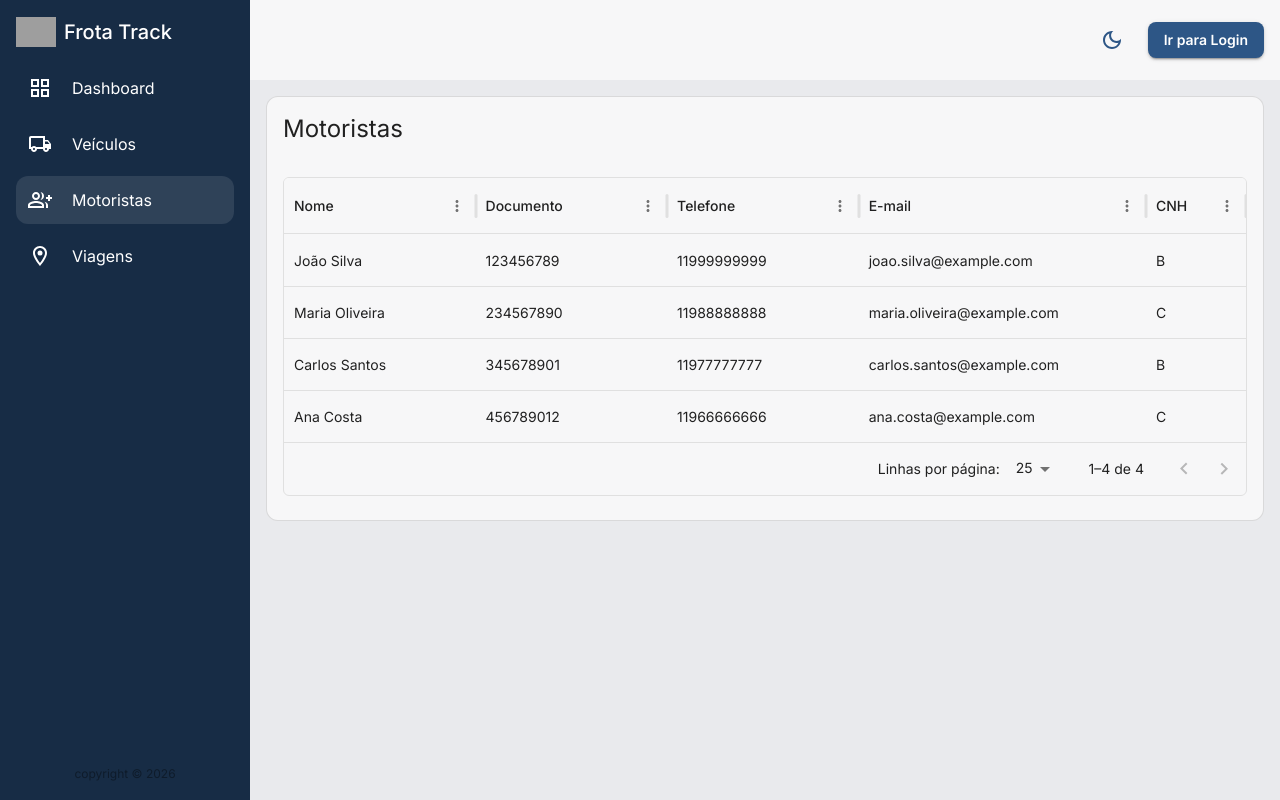
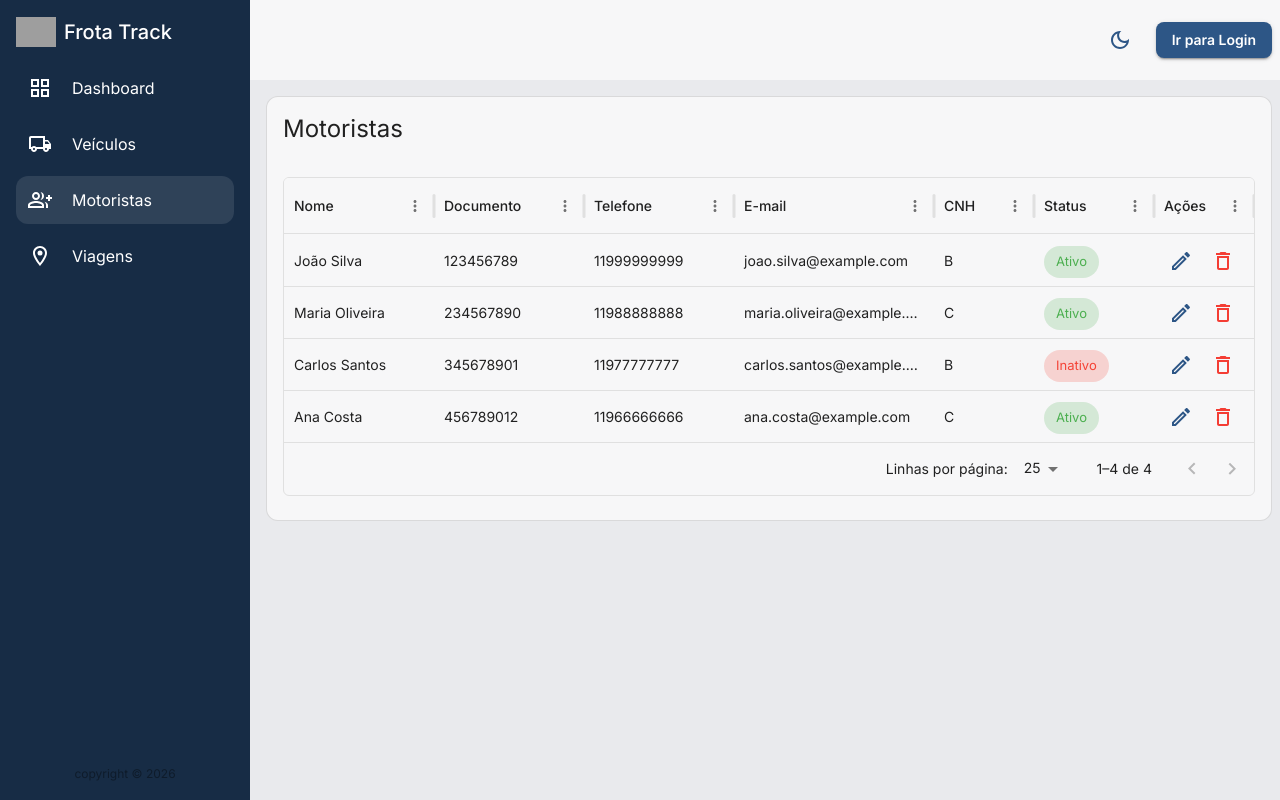
Before and after one commit to xDalete/frota-track, a Next.js app: page /dashboard/motoristas in a window 1280 px wide. Built offline with nearby package versions, Linux system fonts and the light colour scheme; no server answers; grey boxes are pictures that could not be loaded; what @mui/material-nextjs would draw is missing.

Commit message:
Adicionei o CRUD e Status ativo/inativo.

```diff
--- a/app/dashboard/motoristas/page.tsx
+++ b/app/dashboard/motoristas/page.tsx
@@ -1,7 +1,7 @@
 "use client";
 
 import { useEffect, useState } from "react";
-import { CategoriaHabilitacao, Motorista } from "@/types/ObjectTypes";
+import { CategoriaHabilitacao, Motorista, StatusMotorista } from "@/types/ObjectTypes";
 import { Box, Card, CardContent, CardHeader } from "@mui/material";
 import MotoristasTable from "@/components/motorista/MotoristasTable";
 
@@ -17,7 +17,8 @@ export default function Home() {
           documento: "123456789",
           telefone: "11999999999",
           email: "joao.silva@example.com",
-          categoria: CategoriaHabilitacao.B
+          categoria: CategoriaHabilitacao.B,
+          status: StatusMotorista.ATIVO
         },
         {
           id: 2,
@@ -25,7 +26,8 @@ export default function Home() {
           documento: "234567890",
           telefone: "11988888888",
           email: "maria.oliveira@example.com",
-          categoria: CategoriaHabilitacao.C
+          categoria: CategoriaHabilitacao.C,
+          status: StatusMotorista.ATIVO
         },
         {
           id: 3,
@@ -33,7 +35,8 @@ export default function Home() {
           documento: "345678901",
           telefone: "11977777777",
           email: "carlos.santos@example.com",
-          categoria: CategoriaHabilitacao.B
+          categoria: CategoriaHabilitacao.B,
+          status: StatusMotorista.INATIVO
         },
         {
           id: 4,
@@ -41,7 +44,8 @@ export default function Home() {
           documento: "456789012",
           telefone: "11966666666",
           email: "ana.costa@example.com",
-          categoria: CategoriaHabilitacao.C
+          categoria: CategoriaHabilitacao.C,
+          status: StatusMotorista.ATIVO
         }
       ];
 
@@ -56,7 +60,15 @@ export default function Home() {
       <Card>
         <CardHeader title="Motoristas" />
         <CardContent>
-          <MotoristasTable dataSource={motoristas} />
+          <MotoristasTable
+            dataSource={motoristas}
+            onUpdate={motorista => {
+              setMotoristas(current => current.map(item => (item.id === motorista.id ? motorista : item)));
+            }}
+            onDelete={motoristaId => {
+              setMotoristas(current => current.filter(item => item.id !== motoristaId));
+            }}
+          />
         </CardContent>
       </Card>
     </Box>
--- a/app/dashboard/page.tsx
+++ b/app/dashboard/page.tsx
@@ -1,7 +1,14 @@
 "use client";
 import MetricsCard from "@/components/metrics/MetricsCard";
 import ViagensTable from "@/components/viagens/ViagensTable";
-import { CategoriaHabilitacao, StatusVeiculo, StatusViagem, TipoVeiculo, Viagem } from "@/types/ObjectTypes";
+import {
+  CategoriaHabilitacao,
+  StatusMotorista,
+  StatusVeiculo,
+  StatusViagem,
+  TipoVeiculo,
+  Viagem
+} from "@/types/ObjectTypes";
 import { AssignmentOutlined, PlaceOutlined, SettingsOutlined } from "@mui/icons-material";
 import { Box, Card, CardContent, CardHeader, colors, Grid, Typography } from "@mui/material";
 import { useEffect, useState } from "react";
@@ -19,7 +26,8 @@ export default function Home() {
             documento: "123456789",
             email: "joao.silva@example.com",
             id: 1,
-            telefone: "11999999999"
+            telefone: "11999999999",
+            status: StatusMotorista.ATIVO
           },
           veiculo: {
             id: 1,
--- /dev/null
+++ b/components/motorista/MotoristaForm.tsx
@@ -0,0 +1,76 @@
+"use client";
+
+import { zodResolver } from "@hookform/resolvers/zod";
+import { Box, Button, MenuItem } from "@mui/material";
+import { FormProvider, useForm } from "react-hook-form";
+import { CategoriaHabilitacao, Motorista, StatusMotorista } from "@/types/ObjectTypes";
+import { MotoristaFormData, motoristaSchema } from "@/schemas/motoristaSchema";
+import { CustomFormInput } from "../common/CustomInput";
+import CustomSelect from "../common/CustomSelect";
+
+type MotoristaFormProps = {
+  motorista: Motorista;
+  afterSubmit: (motorista: Motorista) => void;
+  loading?: boolean;
+};
+
+const MotoristaForm: React.FC<MotoristaFormProps> = ({ motorista, afterSubmit, loading = false }) => {
+  // TODO: Definir como o status do motorista será determinado.
+  const formulario = useForm<MotoristaFormData>({
+    mode: "onChange",
+    resolver: zodResolver(motoristaSchema),
+    defaultValues: {
+      nome: motorista.nome,
+      documento: motorista.documento,
+      telefone: motorista.telefone,
+      email: motorista.email,
+      categoria: motorista.categoria
+    }
+  });
+
+  const handleFormSubmit = (data: MotoristaFormData) => {
+    afterSubmit({
+      ...data,
+      id: motorista.id,
+      status: motorista.status ?? StatusMotorista.ATIVO
+    });
+  };
+
+  return (
+    <FormProvider {...formulario}>
+      <Box
+        component="form"
+        onSubmit={formulario.handleSubmit(handleFormSubmit)}
+        sx={{ display: "grid", gap: 1, minWidth: { xs: 260, sm: 400 } }}
+      >
+        <CustomFormInput name="nome" label="Nome" placeholder="Nome do motorista" />
+        <CustomFormInput name="documento" label="Documento" placeholder="Documento do motorista" />
+        <CustomFormInput name="telefone" label="Telefone" placeholder="Telefone do motorista" />
+        <CustomFormInput name="email" label="E-mail" placeholder="E-mail do motorista" type="email" />
+
+        <CustomSelect name="categoria" label="Categoria da CNH">
+          {Object.values(CategoriaHabilitacao).map(categoria => (
+            <MenuItem key={categoria} value={categoria}>
+              {categoria}
+            </MenuItem>
+          ))}
+        </CustomSelect>
+
+        <Box sx={{ mt: 3, textAlign: "center" }}>
+          <Button
+            type="submit"
+            variant="contained"
+            color="primary"
+            size="large"
+            loading={loading}
+            loadingPosition="end"
+          >
+            Salvar alterações
+          </Button>
+        </Box>
+      </Box>
+    </FormProvider>
+  );
+};
+
+export default MotoristaForm;
--- a/components/motorista/MotoristasTable.tsx
+++ b/components/motorista/MotoristasTable.tsx
@@ -1,11 +1,22 @@
-import { Motorista } from "@/types/ObjectTypes";
+"use client";
+
+import { useState } from "react";
+import { DeleteOutlined, EditOutlined } from "@mui/icons-material";
+import { Box, Button, Chip, colors, IconButton, Typography } from "@mui/material";
 import { GridColDef, GridDataSource } from "@mui/x-data-grid";
+import { Motorista, StatusMotorista } from "@/types/ObjectTypes";
+import changeOpacity from "@/utils/color";
+import CustomModal from "../common/CustomModal";
 import CustomTable from "../common/Table";
+import MotoristaForm from "./MotoristaForm";
 
 type MotoristasTableProps = {
   dataSource: GridDataSource | Motorista[];
+  onUpdate: (motorista: Motorista) => void;
+  onDelete: (motoristaId: number) => void;
 };
 
+const MotoristasTable: React.FC<MotoristasTableProps> = ({ dataSource, onUpdate, onDelete }) => {
   const columns: readonly GridColDef<Motorista>[] = [
     {
       flex: 0.2,
@@ -36,11 +47,82 @@ const columns: readonly GridColDef<Motorista>[] = [
       field: "categoria",
       headerName: "CNH",
       minWidth: 100
+    },
+    {
+      flex: 0.15,
+      field: "status",
+      headerName: "Status",
+      minWidth: 120,
+      renderCell: ({ row }) => {
+        const colorMap = {
+          [StatusMotorista.ATIVO]: colors.green[500],
+          [StatusMotorista.INATIVO]: colors.red[500]
+        };
+        const color = colorMap[row.status];
+
+        return <Chip label={row.status} sx={{ background: changeOpacity(color, 20), color }} />;
+      }
+    },
+    {
+      minWidth: 100,
+      field: "actions",
+      headerName: "Ações",
+      hideable: false,
+      sortable: false,
+      filterable: false,
+      renderCell: ({ row }) => <MotoristasActions row={row} onUpdate={onUpdate} onDelete={onDelete} />
     }
   ];
 
-const MotoristasTable: React.FC<MotoristasTableProps> = ({ dataSource }) => {
   return <CustomTable columns={columns} {...(dataSource instanceof Array ? { rows: dataSource } : { dataSource })} />;
 };
 
 export default MotoristasTable;
+
+const MotoristasActions: React.FC<{
+  row: Motorista;
+  onUpdate: (motorista: Motorista) => void;
+  onDelete: (motoristaId: number) => void;
+}> = ({ row, onUpdate, onDelete }) => {
+  const [modal, setModal] = useState<"edit" | "delete" | null>(null);
+
+  return (
+    <Box sx={{ display: "flex", gap: 1, height: "100%", alignItems: "center" }}>
+      <CustomModal open={modal === "edit"} onClose={() => setModal(null)} title="Editar Motorista">
+        {modal === "edit" && (
+          <MotoristaForm
+            motorista={row}
+            afterSubmit={motorista => {
+              onUpdate(motorista);
+              setModal(null);
+            }}
+          />
+        )}
+      </CustomModal>
+      <CustomModal open={modal === "delete"} onClose={() => setModal(null)} title="Excluir Motorista">
+        <Box sx={{ display: "grid", gap: 2, minWidth: { xs: 260, sm: 400 } }}>
+          <Typography>Tem certeza que deseja excluir {row.nome}?</Typography>
+          <Box sx={{ display: "flex", justifyContent: "flex-end", gap: 1 }}>
+            <Button onClick={() => setModal(null)}>Cancelar</Button>
+            <Button
+              color="error"
+              variant="contained"
+              onClick={() => {
+                onDelete(row.id);
+                setModal(null);
+              }}
+            >
+              Excluir
+            </Button>
+          </Box>
+        </Box>
+      </CustomModal>
+      <IconButton size="small" color="primary" aria-label={`Editar ${row.nome}`} onClick={() => setModal("edit")}>
+        <EditOutlined />
+      </IconButton>
+      <IconButton size="small" color="secondary" aria-label={`Excluir ${row.nome}`} onClick={() => setModal("delete")}>
+        <DeleteOutlined />
+      </IconButton>
+    </Box>
+  );
+};
--- /dev/null
+++ b/schemas/motoristaSchema.ts
@@ -0,0 +1,12 @@
+import { CategoriaHabilitacao } from "@/types/ObjectTypes";
+import { z } from "zod";
+
+export const motoristaSchema = z.object({
+  nome: z.string().trim().min(1, "Nome é obrigatório").max(120, "Nome muito longo"),
+  documento: z.string().trim().min(1, "Documento é obrigatório").max(20, "Documento muito longo"),
+  telefone: z.string().trim().min(1, "Telefone é obrigatório").max(20, "Telefone muito longo"),
+  email: z.string().trim().min(1, "E-mail é obrigatório").email("Informe um e-mail válido."),
+  categoria: z.enum(CategoriaHabilitacao)
+});
+
+export type MotoristaFormData = z.infer<typeof motoristaSchema>;
--- a/types/ObjectTypes.ts
+++ b/types/ObjectTypes.ts
@@ -5,6 +5,7 @@ export type Motorista = {
   telefone: string;
   email: string;
   categoria: CategoriaHabilitacao;
+  status: StatusMotorista;
 };
 
 export type Veiculo = {
@@ -23,6 +24,11 @@ export enum StatusVeiculo {
   DISPONIVEL = "Disponível",
   EM_VIAGEM = "Em Viagem",
   EM_MANUTENCAO = "Em Manutenção"
+}
+
+export enum StatusMotorista {
+  ATIVO = "Ativo",
+  INATIVO = "Inativo"
 }
 
 export enum CategoriaHabilitacao {
```
Lines whose indentation alone changed are shown as unchanged.
